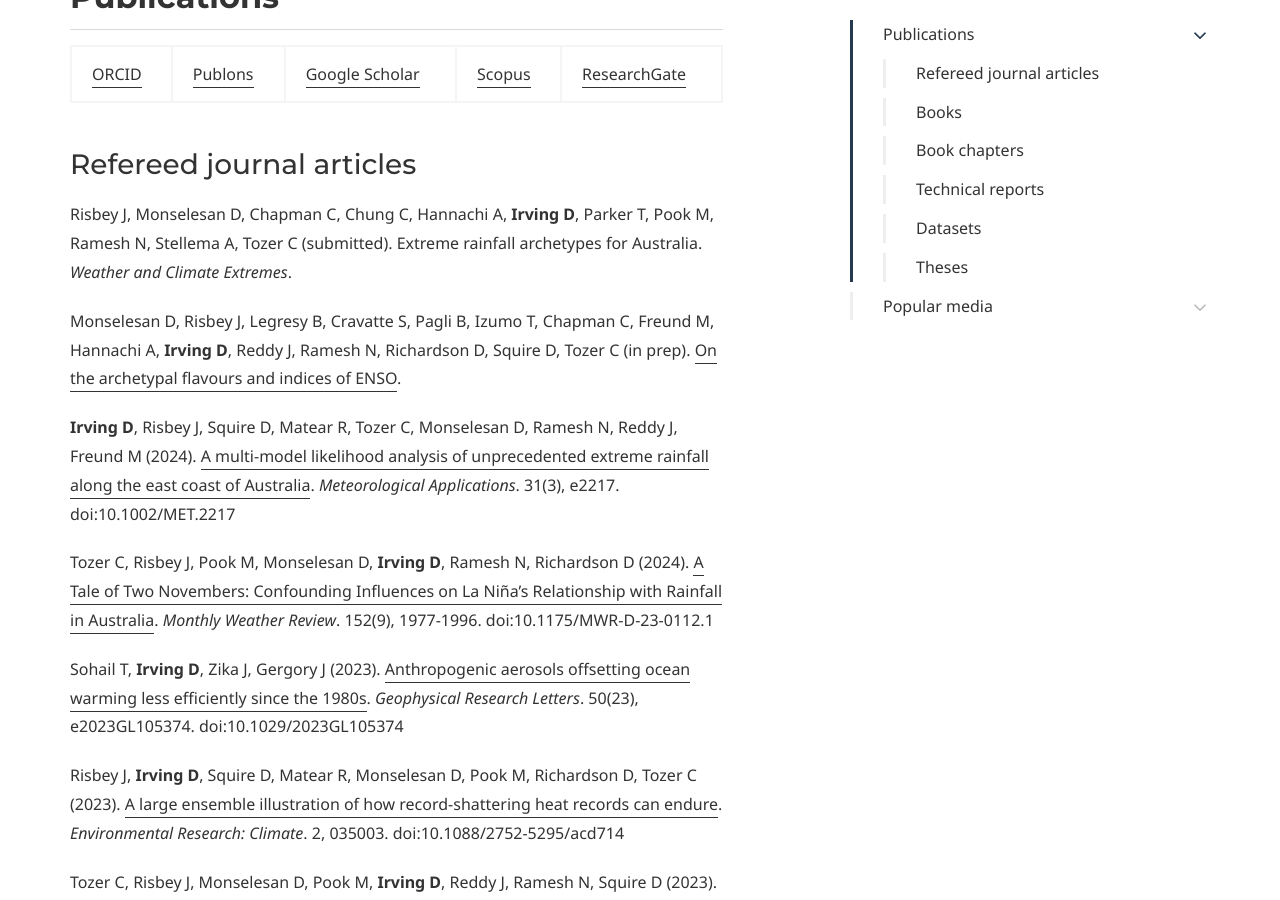
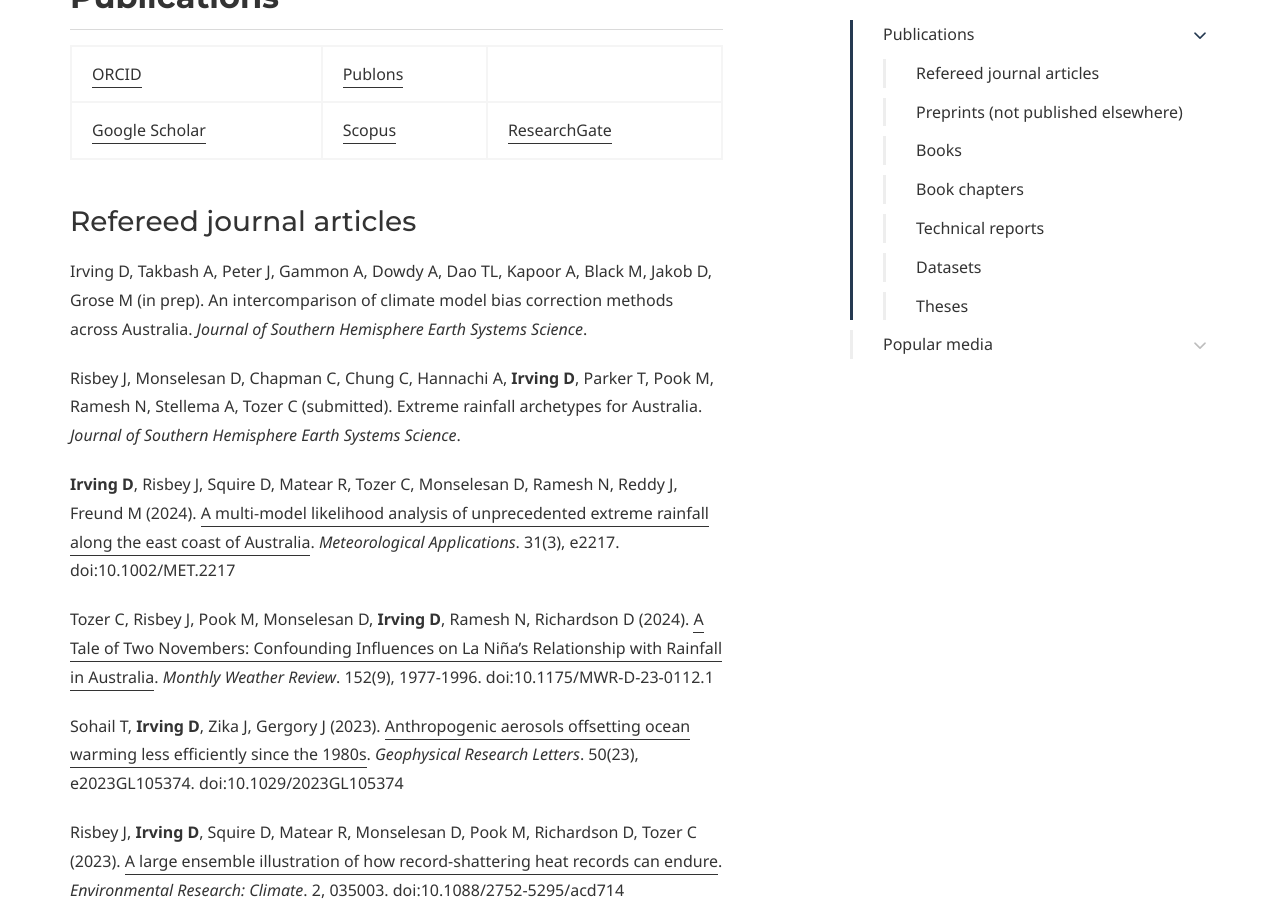
Before and after one commit to DamienIrving/damienirving.github.io, a Jekyll site: the page built from publications.md, in a window 1280 px wide and 900 px high, scrolled down 721 px. Built offline with Jekyll 4.4.1, drawn with Linux system fonts in a browser that asks for light colours; some web fonts are replaced; some of the changed text lies outside the part shown.

Commit message:
Add NPCP intercomparison

```diff
--- a/publications.md
+++ b/publications.md
@@ -21,13 +21,14 @@ page_nav:
 
 ## Publications
 
-[ORCID](http://orcid.org/0000-0003-1258-5002) | [Publons](https://publons.com/researcher/1172495/damien-irving/) | [Google Scholar](https://scholar.google.com/citations?user=Vo2Du7sAAAAJ&hl=en&oi=sra) | [Scopus](https://www.scopus.com/authid/detail.uri?authorId=36634371000) | [ResearchGate](https://www.researchgate.net/profile/Damien_Irving)
+[ORCID](http://orcid.org/0000-0003-1258-5002) | [Publons](https://publons.com/researcher/1172495/damien-irving/) |
+[Google Scholar](https://scholar.google.com/citations?user=Vo2Du7sAAAAJ&hl=en&oi=sra) | [Scopus](https://www.scopus.com/authid/detail.uri?authorId=36634371000) | [ResearchGate](https://www.researchgate.net/profile/Damien_Irving)
 
 ### Refereed journal articles
 
-Risbey J, Monselesan D, Chapman C, Chung C, Hannachi A, **Irving D**, Parker T, Pook M, Ramesh N, Stellema A, Tozer C (submitted). Extreme rainfall archetypes for Australia. *Weather and Climate Extremes*.
+Irving D, Takbash A, Peter J, Gammon A, Dowdy A, Dao TL, Kapoor A, Black M, Jakob D, Grose M (in prep). An intercomparison of climate model bias correction methods across Australia. *Journal of Southern Hemisphere Earth Systems Science*.
 
-Monselesan D, Risbey J, Legresy B, Cravatte S, Pagli B, Izumo T, Chapman C, Freund M, Hannachi A, **Irving D**, Reddy J, Ramesh N, Richardson D, Squire D, Tozer C (in prep). [On the archetypal flavours and indices of ENSO](https://arxiv.org/abs/2406.08694).
+Risbey J, Monselesan D, Chapman C, Chung C, Hannachi A, **Irving D**, Parker T, Pook M, Ramesh N, Stellema A, Tozer C (submitted). Extreme rainfall archetypes for Australia. *Journal of Southern Hemisphere Earth Systems Science*.
 
 **Irving D**, Risbey J, Squire D, Matear R, Tozer C, Monselesan D, Ramesh N, Reddy J, Freund M (2024). [A multi-model likelihood analysis of unprecedented extreme rainfall along the east coast of Australia](https://doi.org/10.1002/MET.2217). *Meteorological Applications*. 31(3), e2217. doi:10.1002/MET.2217
 
@@ -77,6 +78,11 @@ Perkins S, **Irving D**, Brown J, Power S, Moise A, Colman R, Smith I (2012). [C
 
 **Irving D**, Cook J, Menz H (2006). [Factors associated with chronic plantar heel pain: a systematic review](https://doi.org/10.1016/j.jsams.2006.02.004). *Journal of Science and Medicine in Sport*. 9, 11-22. doi:10.1016/j.sams.2006.02.004
 
+### Preprints (not published elsewhere)
+
+Monselesan D, Risbey J, Legresy B, Cravatte S, Pagli B, Izumo T, Chapman C, Freund M, Hannachi A, **Irving D**, Reddy J, Ramesh N, Richardson D, Squire D, Tozer C (2024). [On the archetypal flavours and indices of ENSO](https://doi.org/10.48550/arXiv.2406.08694). *arXiv*. doi:10.48550/arXiv.2406.08694
+
+
 ### Books
 
 **Irving D**, Hertweck K, Johnston L, Ostblom J, Wickham C, Wilson G (2021). [Research Software Engineering with Python](https://www.routledge.com/Research-Software-Engineering-with-Python-Building-software-that-makes/Irving-Hertweck-Johnston-Ostblom-Wickham-Wilson/p/book/9780367698324). Chapman & Hall / CRC Press, ISBN: 9780367698348. [[free online version](https://third-bit.com/py-rse/)]
```
